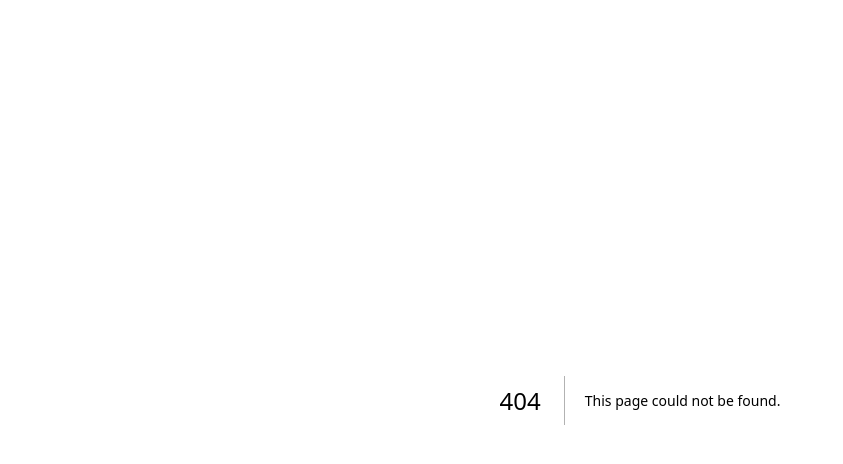
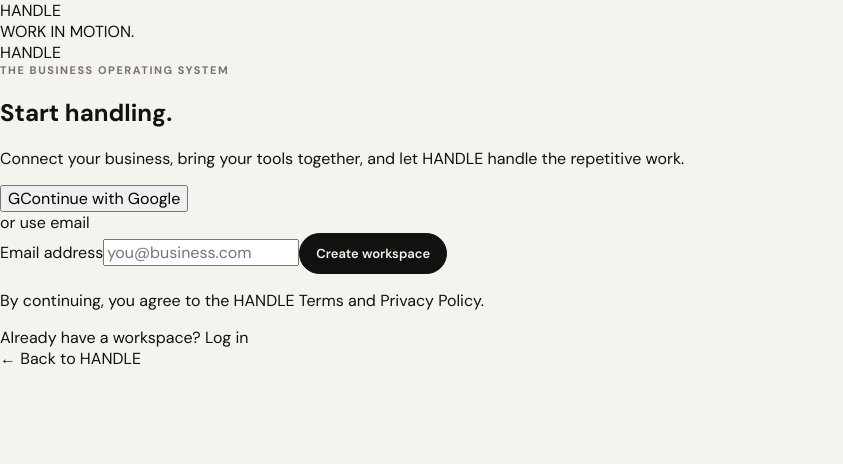
Before and after one commit to killgaming876/handle, a Next.js app: page /signup in a window 1280 px wide. Before the commit this address had no page. Shown: the top 464 px of the page, without its empty margins (0-843 px from the left). Built offline with nearby package versions, Linux system fonts and the light colour scheme; no server answers.

Commit message:
feat: add signup route

```diff
--- /dev/null
+++ b/src/app/signup/page.tsx
@@ -0,0 +1,5 @@
+import { AuthPanel } from '@/components/AuthPanel';
+
+export default function SignupPage() {
+  return <AuthPanel mode="signup" />;
+}
```
